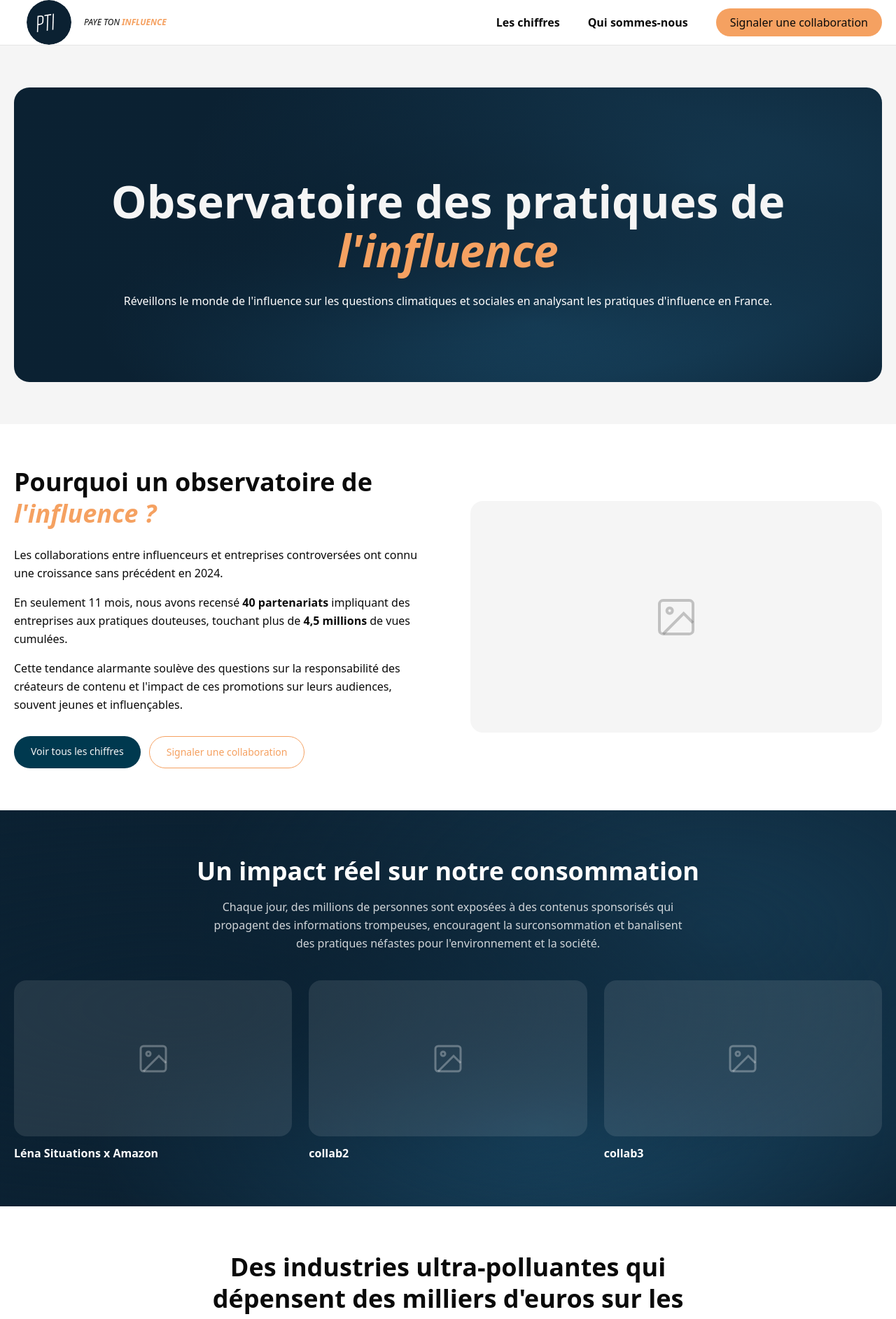
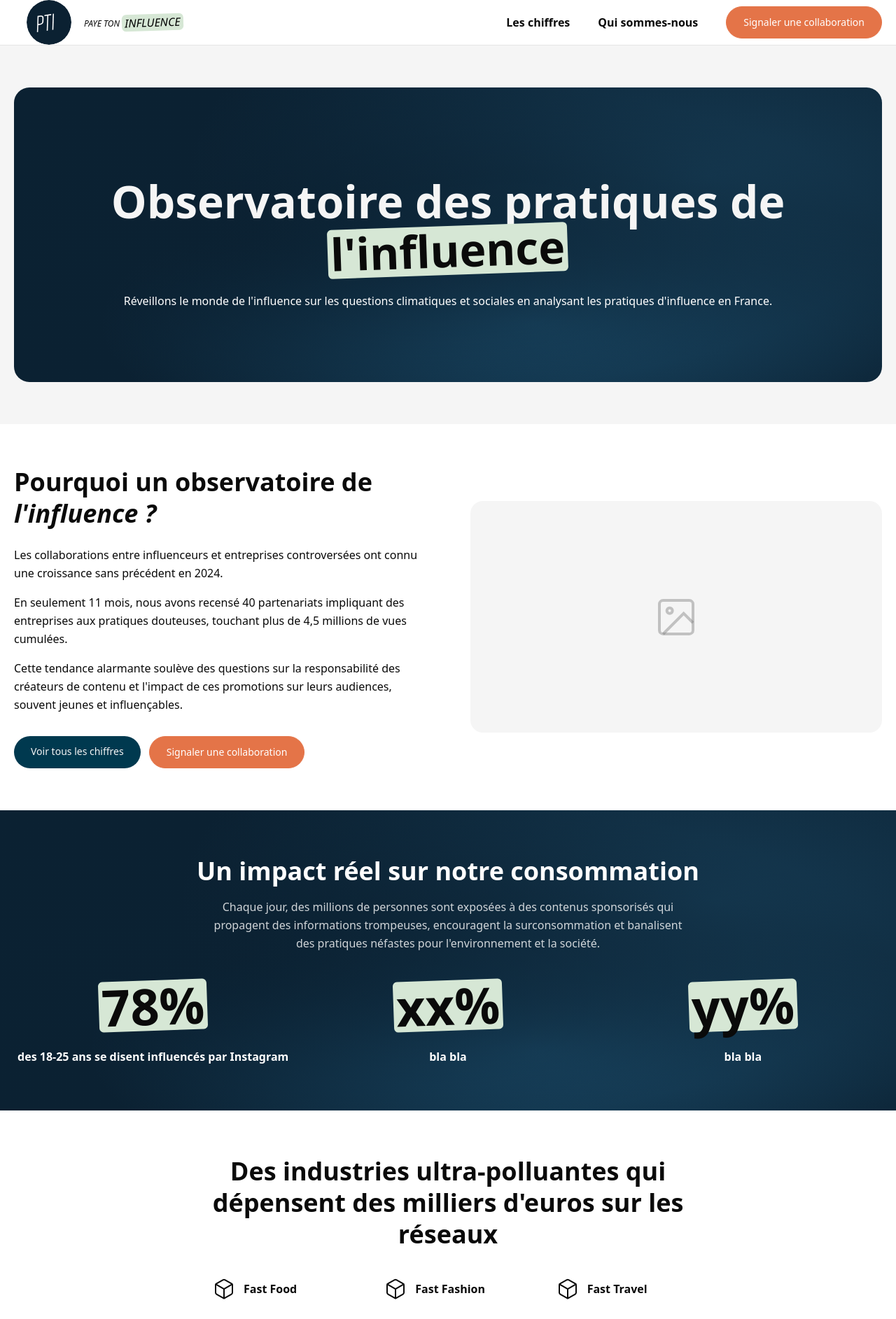
Before and after one commit to dataforgoodfr/14_ObservatoirePratiqueInfluence, a Next.js app in the folder frontend/: page / in a window 1280 px wide. Shown: the top 1885 px of the page at 70% size. Built offline with nearby package versions, Linux system fonts and the light colour scheme.

Commit message:
feat: rework design

```diff
--- a/frontend/app/globals.css
+++ b/frontend/app/globals.css
@@ -38,6 +38,10 @@
   --color-card-foreground: var(--card-foreground);
   --color-card: var(--card);
   --color-highlight: var(--highlight);
+  --color-highlight-secondary: var(--highlight-secondary);
+  --color-highlight-marker: var(--highlight-marker);
+  --color-highlight-marker-hero: var(--highlight-marker-hero);
+  --color-highlight-marker-foreground: var(--highlight-marker-foreground);
   --color-background-impact: var(--background-impact);
   --radius-sm: calc(var(--radius) * 0.6);
   --radius-md: calc(var(--radius) * 0.8);
@@ -73,7 +77,11 @@
   --background-secondary-ocean: oklch(0.33 0.059 241);
   --background-secondary-horizon: oklch(0.39 0.072 240);
   --background-impact: oklch(0.96 0.012 244);
-  --highlight: oklch(0.78 0.128 57);
+  --highlight: oklch(67.97% 0.151 41.4);
+  --highlight-secondary: oklch(76.54% 0.139 28.4);
+  --highlight-marker: oklch(0.93 0.035 85);
+  --highlight-marker-hero: oklch(0.91 0.03 145);
+  --highlight-marker-foreground: oklch(0.145 0 0);
   --background: oklch(1 0 0);
   --foreground: oklch(0.145 0 0);
   --card: oklch(1 0 0);
@@ -109,6 +117,9 @@
 }
 
 .dark {
+  --highlight-marker: oklch(0.93 0.035 85);
+  --highlight-marker-hero: oklch(0.91 0.03 145);
+  --highlight-marker-foreground: oklch(0.145 0 0);
   --background: oklch(0.145 0 0);
   --foreground: oklch(0.985 0 0);
   --card: oklch(0.205 0 0);
--- a/frontend/app/key-metrics/page.tsx
+++ b/frontend/app/key-metrics/page.tsx
@@ -1,5 +1,7 @@
 import { MetabaseEmbed } from "@/components/MetabaseEmbed";
 import { getDashboardEmbedUrl } from "./queries";
+import { Container } from "@/components/Container";
+import { Highlight } from "@/components/Highlight";
 
 // Next.js App Router : désactive le cache pour cette page.
 // Le JWT Metabase embarqué dans le HTML expire après 10 min,
@@ -14,11 +16,32 @@ export default async function KeyMetricsPage() {
   const embedUrl = await getDashboardEmbedUrl(TEST_DASHBOARD_ID);
 
   return (
-    <main className="mx-auto max-w-7xl px-6 py-12">
-      <h1 className="text-2xl font-bold text-foreground">Les chiffres</h1>
-      <div className="mt-8">
-        <MetabaseEmbed embedUrl={embedUrl} title="Quelques chiffres" />
-      </div>
+    <main className="min-h-screen font-sans bg-background">
+      <section aria-label="Hero" className="flex-1 py-15 bg-muted">
+        <Container>
+          <div className="background-secondary rounded-3xl">
+            <div className="relative block items-center px-12 pt-32 pb-16 overflow-hidden">
+              <h1 className="text-[clamp(2.8rem,5vw,4.2rem)] text-center font-black text-muted leading-[1.1] mb-6">
+                {"Les "}
+                <Highlight bgClassName="bg-highlight-marker-hero">
+                  {" chiffres "}
+                </Highlight>
+                {"derrière les "}
+                <Highlight bgClassName="bg-highlight-marker-hero">
+                  {" posts"}
+                </Highlight>
+              </h1>
+
+              <p className="text-white text-center font-light mb-10">
+                {"Réveillons le monde de l'influence sur les questions "}
+                {"climatiques et sociales"}
+                {" en analysant les pratiques d'influence en France."}
+              </p>
+            </div>
+          </div>
+        </Container>
+      </section>
+      <MetabaseEmbed embedUrl={embedUrl} title="Quelques chiffres" />
     </main>
   );
 }
--- a/frontend/app/page.tsx
+++ b/frontend/app/page.tsx
@@ -1,5 +1,6 @@
 import Link from "next/link";
 import { Container } from "@/components/Container";
+import { Highlight } from "@/components/Highlight";
 
 export default function Home() {
   return (
@@ -10,13 +11,15 @@ export default function Home() {
             <div className="relative block items-center px-12 pt-32 pb-16 overflow-hidden">
               <h1 className="text-[clamp(2.8rem,5vw,4.2rem)] text-center font-black text-muted leading-[1.1] mb-6">
                 {"Observatoire des pratiques de "}
-                <em className="font-italic text-highlight">{"l'influence"}</em>
+                <Highlight bgClassName="bg-highlight-marker-hero">
+                  {"l'influence"}
+                </Highlight>
               </h1>
 
               <p className="text-white text-center font-light mb-10">
-                {
-                  "Réveillons le monde de l'influence sur les questions climatiques et sociales en analysant les pratiques d'influence en France."
-                }
+                {"Réveillons le monde de l'influence sur les questions "}
+                {"climatiques et sociales"}
+                {" en analysant les pratiques d'influence en France."}
               </p>
             </div>
           </div>
@@ -29,9 +32,7 @@ export default function Home() {
             <div className="flex flex-col gap-6 w-full lg:w-1/2">
               <h2 className="text-foreground font-bold leading-tight text-3xl md:text-4xl">
                 {"Pourquoi un observatoire de "}
-                <em className="font-italic text-highlight">
-                  {"l'influence ?"}
-                </em>
+                <em className="font-italic">{"l'influence ?"}</em>
               </h2>
               <div className="flex flex-col gap-4 text-foreground text-base leading-relaxed">
                 <p>
@@ -41,11 +42,11 @@ export default function Home() {
                 </p>
                 <p>
                   {"En seulement 11 mois, nous avons recensé "}
-                  <strong>{"40 partenariats"}</strong>
+                  {"40 partenariats"}
                   {
                     " impliquant des entreprises aux pratiques douteuses, touchant plus de "
                   }
-                  <strong>{"4,5 millions"}</strong>
+                  {"4,5 millions"}
                   {" de vues cumulées."}
                 </p>
                 <p>
@@ -63,7 +64,7 @@ export default function Home() {
                 </Link>
                 <Link
                   href="/report-collaboration"
-                  className="rounded-full border border-highlight px-6 py-3 text-sm font-medium text-highlight hover:bg-highlight/5"
+                  className="rounded-full border border-highlight px-6 py-3 text-sm font-medium text-white bg-highlight text-highlight hover:bg-highlight/5"
                 >
                   Signaler une collaboration
                 </Link>
@@ -114,34 +115,31 @@ export default function Home() {
             </div>
 
             <div className="grid grid-cols-1 sm:grid-cols-2 lg:grid-cols-3 gap-6">
-              {["Léna Situations x Amazon", "collab2", "collab3"].map(
-                (title) => (
-                  <div key={title} className="flex flex-col gap-3">
-                    <div className="aspect-video rounded-2xl bg-white/10 flex items-center justify-center">
-                      <svg
-                        className="h-12 w-12 text-white/30"
-                        xmlns="http://www.w3.org/2000/svg"
-                        fill="none"
-                        viewBox="0 0 24 24"
-                        stroke="currentColor"
-                        aria-hidden="true"
-                      >
-                        <rect
-                          x="3"
-                          y="3"
-                          width="18"
-                          height="18"
-                          rx="2"
-                          strokeWidth="1.5"
-                        />
-                        <circle cx="8.5" cy="8.5" r="1.5" strokeWidth="1.5" />
-                        <path strokeWidth="1.5" d="M21 15l-5-5L5 21" />
-                      </svg>
-                    </div>
-                    <p className="font-bold text-white">{title}</p>
-                  </div>
-                ),
-              )}
+              {[
+                {
+                  metric: "78%",
+                  text: "des 18-25 ans se disent influencés par Instagram",
+                },
+                {
+                  metric: "xx%",
+                  text: "bla bla",
+                },
+                {
+                  metric: "yy%",
+                  text: "bla bla",
+                },
+              ].map((infosToBeDisplayed, index) => (
+                <div key={index} className="flex flex-col gap-6">
+                  <p className="text-center text-white font-black text-6xl md:text-7xl leading-none">
+                    <Highlight bgClassName="bg-highlight-marker-hero">
+                      {infosToBeDisplayed.metric}
+                    </Highlight>
+                  </p>
+                  <p className="text-base text-center text-white font-bold leading-relaxed">
+                    {infosToBeDisplayed.text}
+                  </p>
+                </div>
+              ))}
             </div>
           </div>
         </Container>
@@ -192,7 +190,7 @@ export default function Home() {
 
             <Link
               href="/key-metrics"
-              className="rounded-full border border-highlight px-6 py-3 text-sm font-medium text-highlight hover:bg-highlight/5"
+              className="rounded-full border border-highlight px-6 py-3 text-sm font-medium text-white bg-highlight hover:bg-highlight/5"
             >
               Voir tous les chiffres
             </Link>
@@ -209,8 +207,10 @@ export default function Home() {
             <div className="flex flex-col gap-4 max-w-2xl">
               <h2 className="text-white font-bold leading-tight text-3xl md:text-4xl">
                 {"Ne nous laissons pas "}
-                <em className="font-italic text-highlight">{"influencer "}</em>
-                {"à n'importe quel prix."}
+                <Highlight bgClassName="bg-highlight-marker-hero">
+                  {"influencer "}
+                </Highlight>
+                {" à n'importe quel prix."}
               </h2>
             </div>
 
--- /dev/null
+++ b/frontend/components/Highlight.tsx
@@ -0,0 +1,26 @@
+import { cn } from "@/lib/utils";
+
+export function Highlight({
+  children,
+  bgClassName,
+  textClassName,
+  className,
+}: Readonly<{
+  children: React.ReactNode;
+  bgClassName?: string;
+  textClassName?: string;
+  className?: string;
+}>) {
+  return (
+    <mark
+      className={cn(
+        "inline-block box-decoration-clone rounded-sm px-1 -rotate-2",
+        bgClassName ?? "bg-highlight-marker",
+        textClassName ?? "text-highlight-marker-foreground",
+        className,
+      )}
+    >
+      {children}
+    </mark>
+  );
+}
--- a/frontend/components/Navbar.tsx
+++ b/frontend/components/Navbar.tsx
@@ -5,6 +5,7 @@ import Link from "next/link";
 import { CircleHelp, Menu, X } from "lucide-react";
 import { useState } from "react";
 import { Container } from "./Container";
+import { Highlight } from "@/components/Highlight";
 
 export function Navbar() {
   const [menuOpen, setMenuOpen] = useState(false);
@@ -29,7 +30,13 @@ export function Navbar() {
           <div className="flex flex-col leading-none">
             <span className="text-xs text-foreground uppercase italic">
               {"Paye ton "}
-              <em className="font-black italic text-highlight">influence</em>
+              <Highlight
+                textClassName="text-bold text-base"
+                bgClassName="bg-highlight-marker-hero"
+              >
+                {"influence"}
+              </Highlight>
+              {/* <em className="font-black italic text-highlight">influence</em> */}
             </span>
           </div>
 
@@ -49,7 +56,7 @@ export function Navbar() {
             </Link>
             <Link
               href="/report-collaboration"
-              className="rounded-full bg-highlight font--bold px-5 py-2 text-foreground text-base hover:bg-highlight/75"
+              className="rounded-full border border-highlight px-6 py-3 text-sm font-medium text-white bg-highlight hover:bg-highlight/5"
             >
               Signaler une collaboration
             </Link>
```
